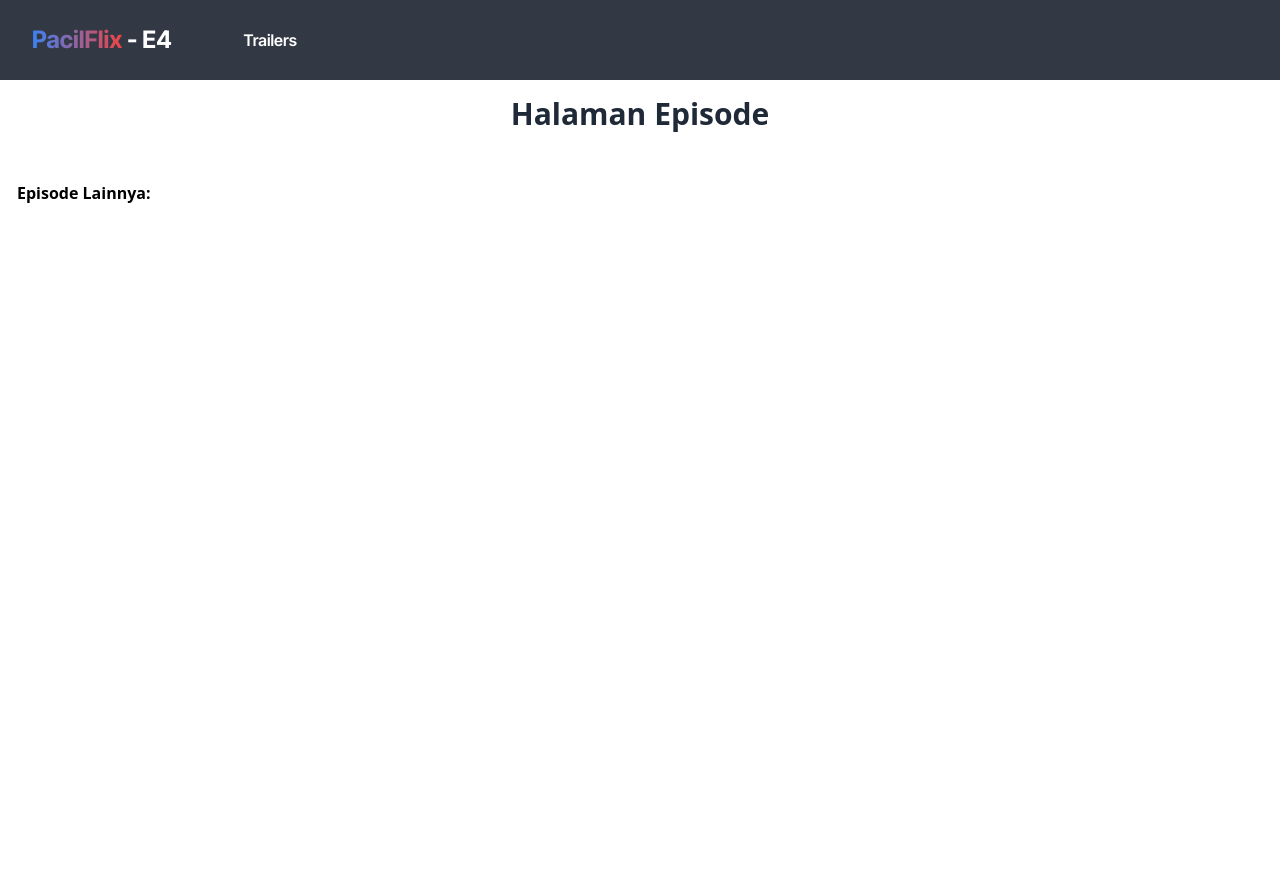
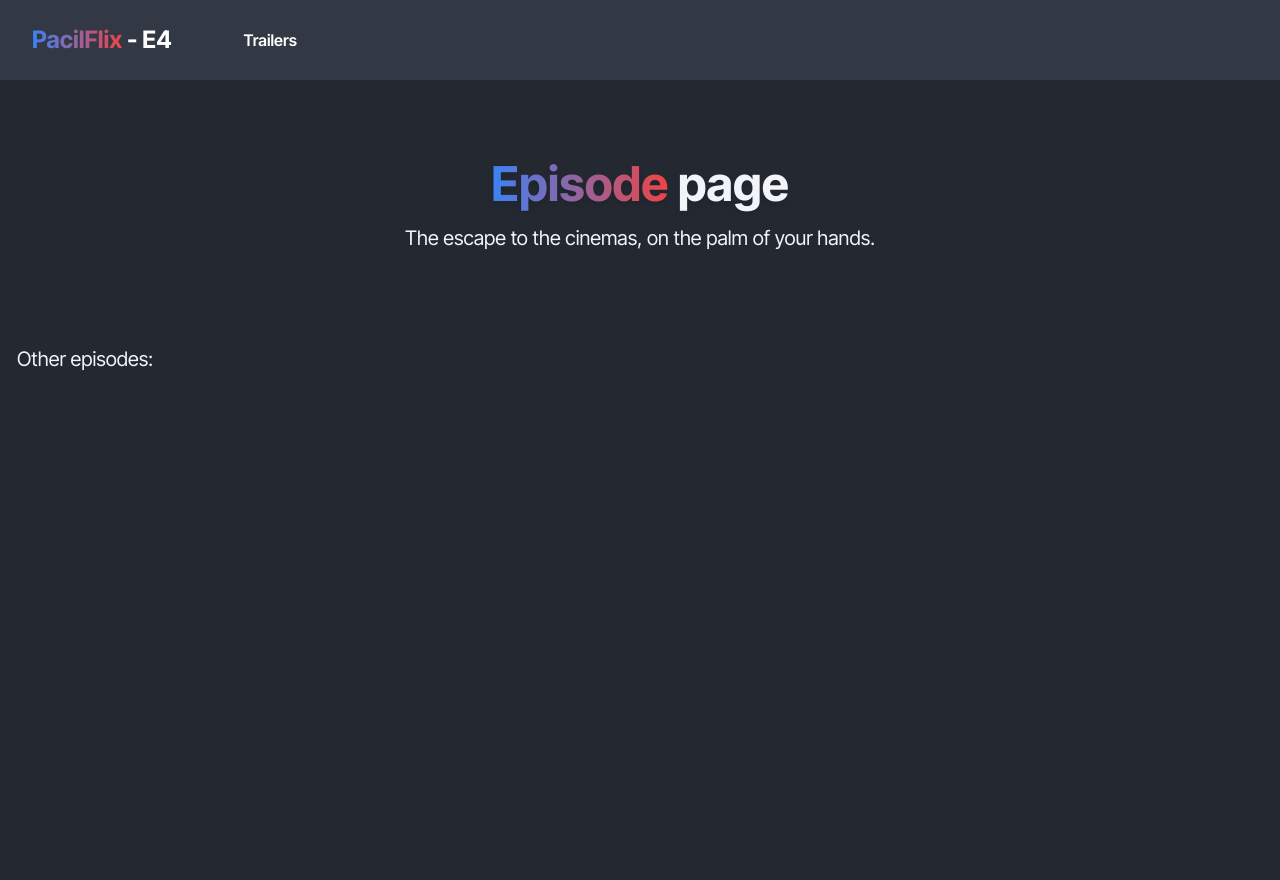
Before and after one commit to e4-basdat/e4-pacilflix, a Django app: page /shows/1/episode/1/ in a window 1280 px wide. Before the commit the page ends 203 px from the top, so only its background shows below. Run offline with Django 4.2, Linux system fonts and the light colour scheme; data that the repository does not hold is empty; some libraries are stand-ins or nearby versions.

Commit message:
Done eps detail styling

```diff
--- a/shows/templates/episode_detail.html
+++ b/shows/templates/episode_detail.html
@@ -1,20 +1,28 @@
 {% extends 'base.html' %}
 
 {% block content %}
+<div class="mx-auto min-h-screen bg-[#242831] font-inter_tight pb-6">
 <div class="container mx-auto px-4 py-4" style="cursor: auto;">
-    <h1 class="text-3xl font-bold text-gray-800 mb-4 text-center">Halaman Episode</h1>
+    <div class="mb-12 text-slate-100 text-center">
+        <h1 class="pt-16 pb-4 font-bold text-5xl drop-shadow-md"><span class="bg-gradient-to-r from-blue-500 to-red-500 text-transparent bg-clip-text">Episode</span> page</h1>
+        <p class="text-xl">The escape to the cinemas, on the palm of your hands.</p>
+    </div>
     <div class="flex flex-col">
         <div class="mb-4">
             <table>
                 {% for eps in episode_khusus %}
                 <tr>
                     <td class="text-left">
-                        <span class="font-semibold block">Judul: {{eps.judul}}</span>
+                        <div class="mt-10 mb-2 text-slate-100">
+                            <p class="text-xl">Title: {{ eps.judul }}</p>
+                        </div>
                     </td>
                 </tr>
                 <tr>
                     <td class="text-left">
-                        <span class="font-semibold block">Sub Judul: {{eps.sub_judul}} </span>
+                        <div class="mt-3 mb-2 text-slate-100">
+                            <p class="text-xl">Episode title: {{ eps.sub_judul }}</p>
+                        </div>
                     </td>
                 </tr>
                 {% endfor %}
@@ -28,7 +36,7 @@
                     {% if episode_khusus.0.sub_judul == eps.sub_judul %}
                         <tr>
                             <td class="text-center">
-                                <a href="#" class="bg-green-500 hover:bg-green-700 text-white font-bold py-2 px-2 rounded block mb-2">
+                                <a href="#" class="w-full block rounded-md font-bold border border-gray-600 px-12 py-3 duration-200 text-white border-white hover:bg-white hover:text-[#242831]">
                                     Tonton
                                 </a>
                             </td>
@@ -43,11 +51,13 @@
             <table>
                 <tr>
                     <td class="text-left">
-                        <span class="font-semibold block mb-2">Episode Lainnya: </span>
+                        <div class="mt-3 mb-2 text-slate-100">
+                            <p class="text-xl">Other episodes:</p>
+                        </div>
                         <ul>
                             {% for eps in episode %}
-                            <li class="mb-6">
-                                <a href="{% url 'shows:episode' judul=eps.judul sub_judul=eps.sub_judul %}" class="bg-green-500 hover:bg-green-700 text-white font-bold py-2 px-2 rounded ">
+                            <li class="mb-6 text-center">
+                                <a href="{% url 'shows:episode' judul=eps.judul sub_judul=eps.sub_judul %}" class="max-w-48 block rounded-md font-bold border border-gray-600 px-12 py-3 duration-200 text-white border-white hover:bg-white hover:text-[#242831]">
                                     Episode {{ forloop.counter }}
                                 </a>
                             </li>
@@ -58,28 +68,36 @@
                 <tr>
                     <td class="text-left">
                         {% for eps in episode_khusus %}
-                            <span class="font-semibold block">Sinopsis Episode: {{ eps.sinopsis }}</span>
+                        <div class="mt-3 mb-2 text-slate-100">
+                            <p class="text-xl">Episode synopsis: {{ eps.sinopsis }}</p>
+                        </div>
                         {% endfor %}
                     </td>
                 </tr>
                 <tr>
                     <td class="text-left">
                         {% for eps in episode_khusus %}
-                            <span class="font-semibold block">Durasi Episode: {{ eps.durasi }}</span>
+                        <div class="mt-1 mb-2 text-slate-100">
+                            <p class="text-xl">Episode duration: {{ eps.durasi }}</p>
+                        </div>
                         {% endfor %}
                     </td>
                 </tr>
                 <tr>
                     <td class="text-left">
                         {% for eps in episode_khusus %}
-                            <span class="font-semibold block">URL Episode: {{ eps.url_video }}</span>
+                        <div class="mt-1 mb-2 text-slate-100">
+                            <p class="text-xl">Episode URL: {{ eps.url_video }}</p>
+                        </div>
                         {% endfor %}
                     </td>
                 </tr>
                 <tr>
                     <td class="text-left">
                         {% for eps in episode_khusus %}
-                            <span class="font-semibold block">Tanggal Rilis Episode: {{ eps.release_date }}</span>
+                        <div class="mt-1 mb-2 text-slate-100">
+                            <p class="text-xl">Episode release date: {{ eps.release_date }}</p>
+                        </div>
                         {% endfor %}
                     </td>
                 </tr>
@@ -88,5 +106,5 @@
         </div>
     </div>
 </div>
-
+</div>
 {% endblock content %}
```
